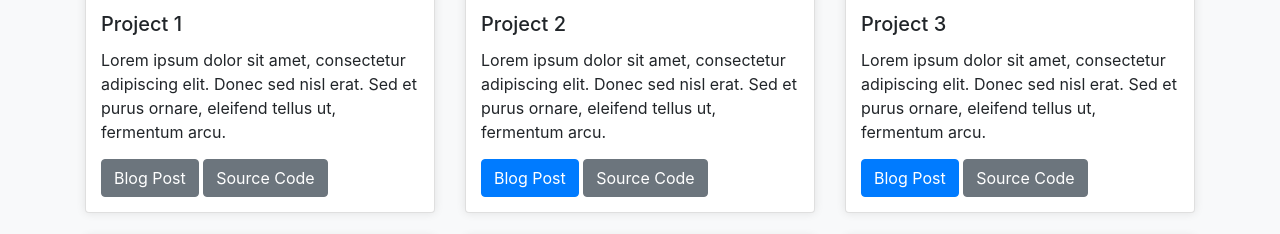
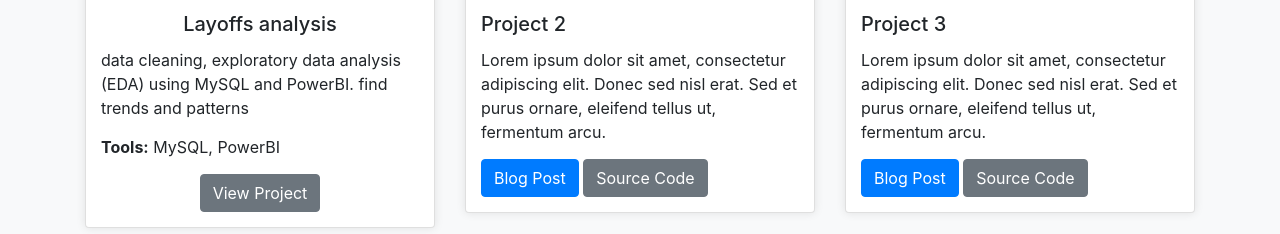
Before and after one commit to xiaoxiangcheng666/xiaoxiangcheng666.github.io, a plain HTML site: page index.html in a window 1280 px wide. Shown: the part 1064-1298 px from the top of the page. Drawn offline with nearby package versions, Linux system fonts and the light colour scheme; grey boxes are pictures that could not be loaded.

Commit message:
Add files via upload

```diff
--- a/index.html
+++ b/index.html
@@ -229,12 +229,13 @@
 
         .about-hero {
             position: relative;
-            background-image: url('images/about/about_6.jpg');
+            background-image: url('images/about/about_use.jpg');
             background-size: cover;
             background-position: center;
             color: white;
             height: 92vh;
             filter: brightness(1.5);
+            /* 提亮50%*/
 
         }
 
@@ -245,6 +246,7 @@
             width: 100%;
             height: 100%;
             background-color: rgba(255, 255, 255, 0.0);
+            /* 0.0 所以半透明度为0，显示原图*/
             /* 半透明遮罩 */
             display: flex;
             flex-direction: column;
@@ -332,11 +334,16 @@
                     <div class="card">
                         <img src="images/projects/1.jpg" class="card-img-top" alt="Project 1">
                         <div class="card-body">
-                            <h5 class="card-title">Project 1</h5>
-                            <p class="card-text">Lorem ipsum dolor sit amet, consectetur adipiscing elit. Donec sed nisl
-                                erat. Sed et purus ornare, eleifend tellus ut, fermentum arcu.</p>
-                            <a href="#" class="btn btn-secondary">Blog Post</a>
-                            <a href="#" class="btn btn-secondary">Source Code</a>
+                            <h5 class="card-title text-center">Layoffs analysis </h5>
+                            <p class="card-text">data cleaning, exploratory data analysis (EDA) using MySQL and PowerBI.
+                                find trends and patterns<br>
+                            </p>
+                            <p class="card-text"><strong>Tools:</strong> MySQL, PowerBI </p>
+
+                            <!-- <a href="#" class="btn btn-secondary">Blog Post</a> -->
+                            <div class="text-center">
+                                <a href="#" class="btn btn-secondary">View Project</a>
+                            </div>
                         </div>
                     </div>
                 </div>
```
Also changed, not shown: images/about/about_use.jpg (added).
